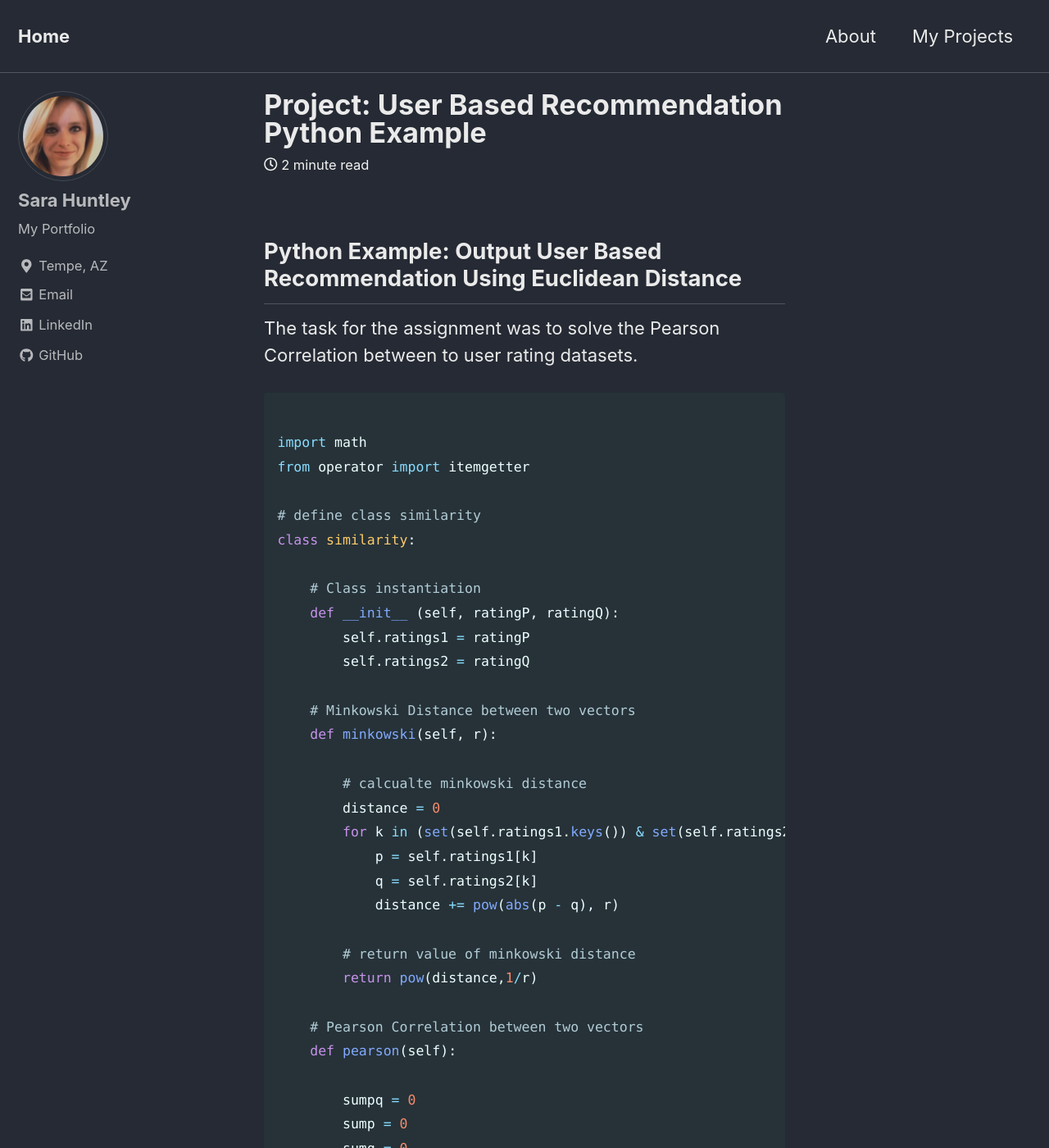
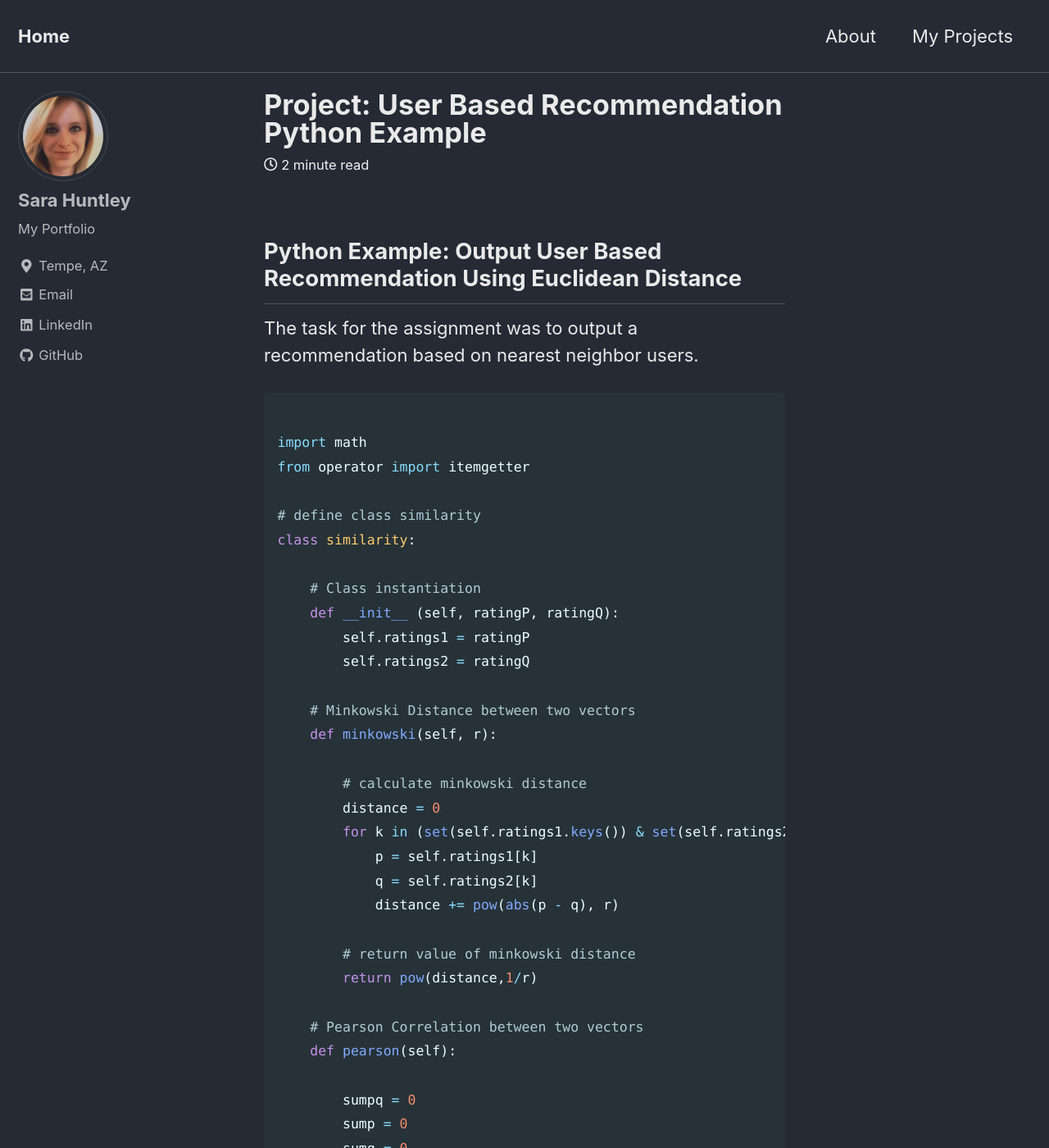
Before and after one commit to sarahuntley95/sarahuntley95.github.io, a Jekyll site: the page built from _posts/2018-11-24-UBR.md, in a window 1280 px wide and 1400 px high. Shown: the whole window at 82% size. Built offline with Jekyll 4.4.1, drawn with Linux system fonts in a browser that asks for light colours; cached includes are drawn as plain includes; nearby versions of some CDN libraries.

Commit message:
update file

````diff
--- a/_posts/2018-11-24-UBR.md
+++ b/_posts/2018-11-24-UBR.md
@@ -8,7 +8,7 @@ excerpt: "Python, User Based Recommendation"
 ---
 ## Python Example: Output User Based Recommendation Using Euclidean Distance
 
-The task for the assignment was to solve the Pearson Correlation between to user rating datasets.
+The task for the assignment was to output a recommendation based on nearest neighbor users.
 
 ```python
 
@@ -26,7 +26,7 @@ class similarity:
     # Minkowski Distance between two vectors
     def minkowski(self, r):
 
-        # calcualte minkowski distance
+        # calculate minkowski distance
         distance = 0
         for k in (set(self.ratings1.keys()) & set(self.ratings2.keys())):
             p = self.ratings1[k]
````
